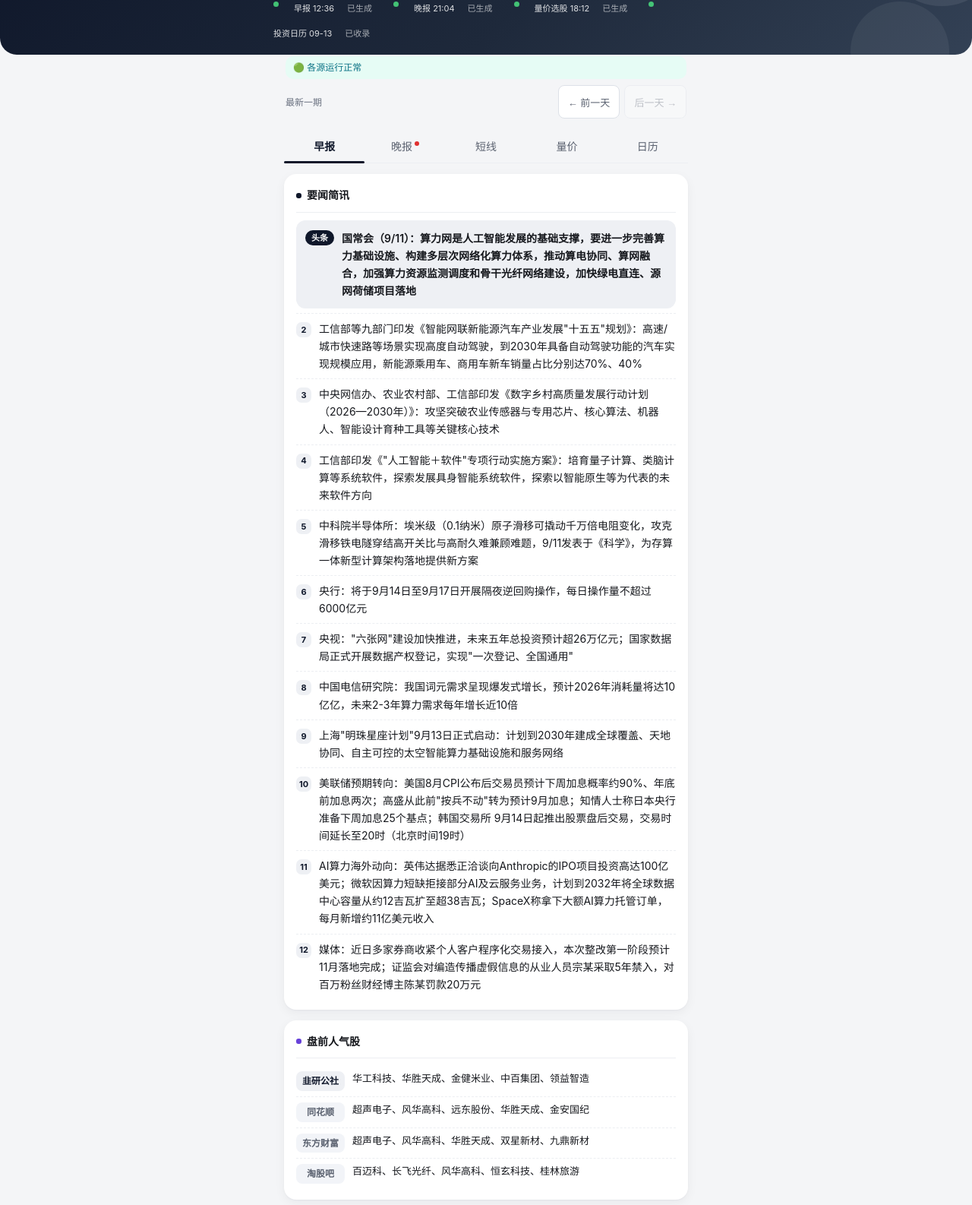
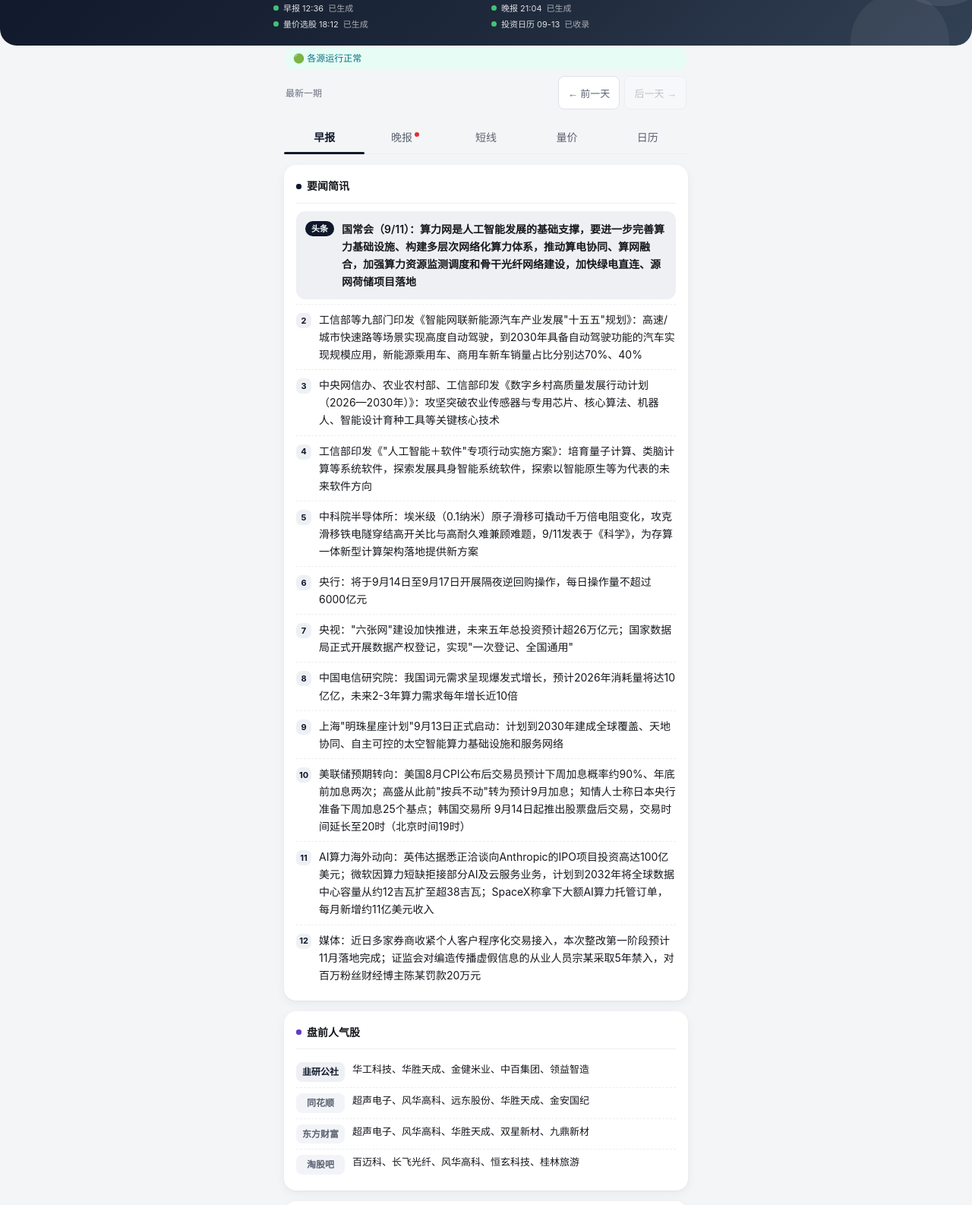
Before and after one commit to zoushiyun1999/astock-dashboard, a plain HTML site: page dashboard/index.html in a window 1280 px wide. Shown: the part 112-1698 px from the top of the page at 76% size. Drawn offline with Linux system fonts and the light colour scheme.

Commit message:
UI 改版 A：设计令牌 + 语义配色 + 字号收敛 6 级 + 触控 44px + 量价表滚动引导 + 日历原图折叠 + sticky tabs

```diff
--- a/dashboard/css/style.css
+++ b/dashboard/css/style.css
@@ -59,7 +59,7 @@
   --amber: #a15c07;       /* 琥珀 · 文字（对比度达标） */
   --amber-raw: #f59f00;   /* 琥珀 · 只做装饰点，不做文字 */
   --amber-soft: #fff6e5;  /* 琥珀浅底 */
-  --info: #1971c2;        /* 信息蓝 · 链接、筛选条件 */
+  --info: #12609e;        /* 信息蓝 · 链接、筛选条件（5.0:1 on 白，4.9:1 on --info-soft） */
   --info-soft: #e7f2fb;   /* 信息蓝浅底 */
   --violet: #5f3dc4;      /* 紫 · 短线关注专属 */
   --violet-soft: #f3f0ff; /* 紫浅底 */
@@ -68,7 +68,7 @@
   --ok: #0b7285;          --ok-bg: #e6fcf5;
   --warn: #a15c07;        --warn-bg: #fff9db;
   --bad: #b02a2a;         --bad-bg: #fff0f0;
-  --close: #3b6fb8;       --close-bg: #e7f0ff;
+  --close: #2f5c9e;       --close-bg: #e7f0ff;
 
   /* ── 字阶：只有 6 级，不要随手写新数字 ── */
   --fs-xs: 11px;          /* 微标签 · 徽章、条件胶囊、表头 */
@@ -152,8 +152,10 @@ header::before {
 .brand .tag { font-size: var(--fs-xs); background: rgba(255,255,255,.16); padding: 2px 8px; border-radius: var(--radius-pill); font-weight: var(--fw-medium); }
 .h-date { margin-top: 14px; font-size: var(--fs-md); opacity: .92; }
 .h-date b { font-size: var(--fs-xl); font-weight: var(--fw-bold); margin-right: 6px; }
+/* 4 项数据源状态：2 列网格，避免 flex-wrap 随机折行把某项挤到边缘被裁 */
 .h-status { font-size: var(--fs-xs); opacity: .85; line-height: 1.7; margin-top: 10px;
-  display: flex; gap: 14px; flex-wrap: wrap; }
+  display: grid; grid-template-columns: 1fr 1fr; gap: 2px 14px; }
+.h-status > * { min-width: 0; overflow: hidden; text-overflow: ellipsis; white-space: nowrap; }
 .h-status .st-dot { display: inline-block; width: 7px; height: 7px; border-radius: 50%; margin-right: 6px; vertical-align: 1px; }
 .h-status .st-dot.ok { background: #4ade80; }
 .h-status .st-dot.wait { background: rgba(255,255,255,.45); }
@@ -208,6 +210,17 @@ body.scrolled header { padding-bottom: var(--sp-3); border-radius: 0 0 16px 16px
   padding-bottom: 10px; margin-bottom: 10px; border-bottom: 1px solid var(--line);
 }
 .card h3 .dot { width: 7px; height: 7px; border-radius: 3px; flex: none; }
+
+/* 卡片标题点：语义名 → 颜色。JS 只传名字（如 data-dot="violet"），
+   色值统一在这里定义，换配色不必改 app.js。 */
+.card h3[data-dot="brand"]  .dot { background: var(--brand); }
+.card h3[data-dot="violet"] .dot { background: var(--violet); }
+.card h3[data-dot="amber"]  .dot { background: var(--amber-raw); }
+.card h3[data-dot="info"]   .dot { background: var(--info); }
+.card h3[data-dot="up"]     .dot { background: var(--up); }
+.card h3[data-dot="down"]   .dot { background: var(--brand-2); }
+.card h3[data-dot="rank1"]  .dot { background: var(--rank-1); }
+.card h3[data-dot="rank3"]  .dot { background: var(--rank-3); }
 .card h3 .more { margin-left: auto; font-size: var(--fs-xs); font-weight: var(--fw-medium); color: var(--ink-3); }
 
 /* ── 要闻简讯 ── */
--- a/dashboard/index.html
+++ b/dashboard/index.html
@@ -12,7 +12,7 @@
 <meta name="mobile-web-app-capable" content="yes">
 <meta name="apple-mobile-web-app-status-bar-style" content="black-translucent">
 <meta name="apple-mobile-web-app-title" content="A股速览">
-<link rel="stylesheet" href="css/style.css?v=202609142104">
+<link rel="stylesheet" href="css/style.css?v=202609142114">
 </head>
 <body>
 
@@ -90,13 +90,13 @@
 </div>
 
 <!-- 数据（定时任务自动写入，勿手改） -->
-<script src="data.js?v=202609142104"></script>
+<script src="data.js?v=202609142114"></script>
 <!-- 量价选股独立数据（与 data.js 隔离，防覆盖） -->
-<script src="screener.js?v=202609142104"></script>
+<script src="screener.js?v=202609142114"></script>
 <!-- 休市日（节假日，用于前端显示「休市」） -->
-<script src="holidays.js?v=202609142104"></script>
+<script src="holidays.js?v=202609142114"></script>
 <!-- 渲染逻辑 -->
-<script src="js/app.js?v=202609142104"></script>
+<script src="js/app.js?v=202609142114"></script>
 
 <!-- 破缓存自检：服务端无 Cache-Control，手机会缓存旧 HTML 导致更新看不见。
      这里比对「当前页面引用的版本号」与「服务端最新 HTML 的版本号」，
--- a/dashboard/js/app.js
+++ b/dashboard/js/app.js
@@ -102,8 +102,12 @@
     return s.time + (s.planned ? '(计划)' : '');
   }
 
-  function sectionCard(title, color, inner) {
-    return '<div class="card"><h3><span class="dot" style="background:' + color + '"></span>' + esc(title) + '</h3>' + inner + '</div>';
+  /* 卡片标题点：颜色一律走 CSS 语义变量，不在 JS 里写死色值。
+     传入的是「语义名」，由 style.css 的 [data-dot=...] 决定实际颜色 ——
+     这样换配色只需要改一处，也避免再出现"红绿被用到非价格场景"。 */
+  function sectionCard(title, tone, inner) {
+    return '<div class="card"><h3 data-dot="' + esc(tone) + '">' +
+      '<span class="dot"></span>' + esc(title) + '</h3>' + inner + '</div>';
   }
 
   /* ── 早报渲染 ── */
@@ -118,7 +122,7 @@
         if (i === 0) return '<li class="headline"><span class="hl-tag">头条</span><span>' + esc(t) + '</span></li>';
         return '<li><span class="idx">' + (i + 1) + '</span><span>' + esc(t) + '</span></li>';
       }).join('');
-      html += sectionCard('要闻简讯', '#0F172A', '<ul class="news">' + lis + '</ul>');
+      html += sectionCard('要闻简讯', 'brand', '<ul class="news">' + lis + '</ul>');
     }
 
     // 盘前人气股
@@ -128,7 +132,7 @@
       var rows = keys.filter(function (k) { return plats[k]; }).map(function (k, i) {
         return '<div class="row"><span class="plat' + (i === 0 ? ' b1' : '') + '">' + esc(k) + '</span><span class="stocks">' + esc(plats[k]) + '</span></div>';
       }).join('');
-      if (rows) html += sectionCard('盘前人气股', '#6741d9', '<div class="hot">' + rows + '</div>');
+      if (rows) html += sectionCard('盘前人气股', 'violet', '<div class="hot">' + rows + '</div>');
     }
 
     // 重点公告
@@ -137,12 +141,13 @@
         var warn = /⚠️|风险|退市/.test(t);
         return '<li class="' + (warn ? 'warn' : '') + '"><span class="bullet"></span><span>' + esc(t) + '</span></li>';
       }).join('');
-      html += sectionCard('重点公告', '#f59f00', '<ul class="ann">' + lis2 + '</ul>');
+      html += sectionCard('重点公告', 'amber', '<ul class="ann">' + lis2 + '</ul>');
     }
 
     // 今日新股
     if (s['今日新股']) {
-      html += sectionCard('今日新股', '#0ca678', '<div style="font-size:13.5px">' + esc(s['今日新股']) + '</div>');
+      // 今日新股：结构色（藏青），不用绿色 —— 绿色已被价格层占用
+      html += sectionCard('今日新股', 'info', '<div style="font-size:14px">' + esc(s['今日新股']) + '</div>');
     }
 
     html += linkRow(r.sourceUrl, '🔗 原文：' + esc(r.title || '开盘必读'));
@@ -162,7 +167,7 @@
           '<div class="blogger-text">' + esc(v.view) + '</div>' +
           '</div>';
       }).join('');
-      html += sectionCard('博主观点', '#6741d9', views);
+      html += sectionCard('博主观点', 'violet', views);
     }
 
     // 大盘概况
@@ -188,7 +193,7 @@
         }).join('') + '</div>';
       }
       var sumHtml = m.summary ? '<div class="summary">' + esc(m.summary) + '</div>' : '';
-      html += sectionCard('大盘概况', '#e03131', metHtml + sumHtml);
+      html += sectionCard('大盘概况', 'up', metHtml + sumHtml);
     }
 
     // 连板梯队
@@ -198,7 +203,7 @@
         var board = m2 ? m2[1] : '连板';
         return '<li><span class="board">' + esc(board) + '</span><span>' + esc(t.replace(/^\d+板[：:]/, '')) + '</span></li>';
       }).join('');
-      html += sectionCard('连板梯队', '#d9480f', '<ul class="ladder">' + lis + '</ul>');
+      html += sectionCard('连板梯队', 'rank1', '<ul class="ladder">' + lis + '</ul>');
     }
 
     // 板块热点
@@ -212,12 +217,12 @@
           (x.catalyst ? '<div class="cat"><b>催化</b>' + esc(x.catalyst) + '</div>' : '') +
           '</div>';
       }).join('');
-      html += sectionCard('板块热点', '#f08c00', secs);
+      html += sectionCard('板块热点', 'rank3', secs);
     }
 
     // 市场情绪
     if (r['市场情绪']) {
-      html += sectionCard('市场情绪', '#1971c2', '<div class="mood">' + esc(r['市场情绪']) + '</div>');
+      html += sectionCard('市场情绪', 'info', '<div class="mood">' + esc(r['市场情绪']) + '</div>');
     }
 
     // 原文链接
@@ -299,7 +304,7 @@
     var html = '';
 
     if (today.length) {
-      html += sectionCard('今日可关注 · 来自早报', '#1971c2',
+      html += sectionCard('今日可关注 · 来自早报', 'info',
         '<div class="wl-desc">早盘 8:30 生成 · 盘前人气股 + 公告利好 · 共 ' + today.length + ' 只，带状态标签</div>' +
         '<ul class="watch watch-today">' + today.map(todayLi).join('') + '</ul>');
     }
@@ -307,7 +312,7 @@
     if (tmr.length) {
       var cards = tmr.map(pickCard).join('');
       var cnt = tmr.reduce(function (n, g) { return n + (g.picks || []).length; }, 0);
-      html += sectionCard('明日可关注 · 来自晚报', '#7048e8',
+      html += sectionCard('明日可关注 · 来自晚报', 'violet',
         '<div class="wl-desc">晚盘 21:00 生成 · 博主主线板块 + 个股状态 · 共 ' + cnt + ' 只，按板块分组</div>' + cards);
     }
 
@@ -334,7 +339,7 @@
     var lis = rep.map(function (x) {
       return '<li><span class="rn">' + esc(x.n) + '</span><span class="rc">' + x.c + '次</span></li>';
     }).join('');
-    return sectionCard('📈 近期重复推荐（近7日）', '#0ca678',
+    return sectionCard('📈 近期重复推荐（近7日）', 'down',
       '<ul class="hot-rep">' + lis + '</ul>' +
       '<div class="wl-desc">被多次推荐的个股，值得重点跟踪其持续性</div>');
   }
@@ -377,7 +382,7 @@
     // 改为默认折叠：只留一个入口，点击后全屏看，可双指缩放。
     if (c.images && c.images.length) {
       var total = c.images.length;
-      html += sectionCard('日历原图', '#e03131',
+      html += sectionCard('日历原图', 'up',
         '<div class="wl-desc">博主原始长图，共 ' + total + ' 张 · 点击放大查看</div>' +
         '<button class="cal-open" onclick="openCalViewer()">' +
         '<span>🖼</span><span>查看日历原图</span>' +
@@ -390,7 +395,7 @@
       if (typeof x === 'string') return '<li><span class="dt">近期</span><span>' + esc(x) + '</span></li>';
       return '<li><span class="dt">' + esc(x.date) + '</span><span>' + esc(x.event) + '</span></li>';
     }).join('');
-    html += sectionCard('事件日历', '#f59f00', '<ul class="cal">' + evs + '</ul>');
+    html += sectionCard('事件日历', 'amber', '<ul class="cal">' + evs + '</ul>');
     return html;
   }
 
@@ -493,7 +498,7 @@
 
     var rows = sc.list.slice().sort(function (a, b) { return (b.gain || 0) - (a.gain || 0); });
 
-    return sectionCard('量价选股 · ' + esc(sc.date), '#1971c2',
+    return sectionCard('量价选股 · ' + esc(sc.date), 'info',
       picker +
       '<div class="wl-desc">全市场 ' + esc(sc.count) + ' 只符合条件 · 更新于 ' + esc(sc.runAt) + '</div>' +
       '<div class="sc-conds">' + cond + '</div>' +
@@ -514,14 +519,20 @@
     var hint = document.getElementById('scHint');
     if (!wrap || !fade) return;
     function upd() {
+      // ⚠️ 必须判 clientWidth>0：render() 时 section 还是 display:none（.hide），
+      //    此时 clientWidth/scrollWidth 全为 0，"需不需要滚动"会算错成 false，
+      //    遮罩和提示会被永久关掉。隐藏状态下直接返回，等切到该 Tab 再算。
+      if (!wrap.clientWidth) return;
       var more = wrap.scrollWidth - wrap.clientWidth > 4;
       var atEnd = wrap.scrollLeft + wrap.clientWidth >= wrap.scrollWidth - 4;
       fade.classList.toggle('off', !more || atEnd);
       if (hint) hint.classList.toggle('off', !more);
     }
-    upd();
     wrap.addEventListener('scroll', upd, { passive: true });
     window.addEventListener('resize', upd);
+    upd();
+    // switchTab 里 section 变可见后再跑一次（此时才有真实宽度）
+    window.__scHintRefresh = upd;
   }
 
   var TABS = ['morning', 'evening', 'watchlist', 'calendar', 'screener'];
@@ -595,8 +606,10 @@
         var label = s.state === 'ok' ? (s.name === '投资日历' ? '已收录' : '已生成')
           : (s.state === 'wait' ? '待更新' : (s.state === 'miss' ? '未更新' : '休市'));
         var timeHtml = (s.state === 'close') ? '' : (metaTime(s) ? ' ' + metaTime(s) : '');
-        return '<i class="st-dot ' + s.state + '"></i>' + s.name + timeHtml + ' <span class="st-state">' + label + '</span>';
-      }).join('<br>');
+        // 每项一个 div（网格子项），不再用 <br> 分隔 —— 网格才能稳定 2 列
+        return '<div><i class="st-dot ' + s.state + '"></i>' + s.name + timeHtml +
+          ' <span class="st-state">' + label + '</span></div>';
+      }).join('');
     } else {
       st.textContent = '';
     }
@@ -619,6 +632,8 @@
     positionGlider();
     updateEveningDot();
     bindScHint();
+    // section 由 hide 变可见后，量价表的真实宽度才存在，此时刷新遮罩判定
+    if (typeof window.__scHintRefresh === 'function') window.__scHintRefresh();
   }
 
   /** 数据健康条：基于各源最后更新时间，提示是否异常 */
--- a/dashboard/version.json
+++ b/dashboard/version.json
@@ -3,5 +3,5 @@
   "updatedAt": "2026-09-14 21:04",
   "reports": 7,
   "bytes": 152960,
-  "exportedAt": "2026-09-14 21:04"
+  "exportedAt": "2026-09-14 21:14"
 }
```
